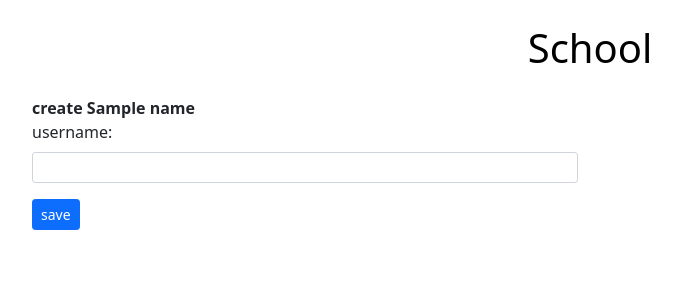
After one commit to guilehm/school, a Django app: template school/core/templates/core/user-detail.html in a window 1280 px wide. The commit adds this page. Shown: the top 300 px of the page, without its empty margins (50-730 px from the left). Run offline with Django 3.2, Linux system fonts and the light colour scheme; tables that the repository leaves empty hold one stand-in row (values such as "Sample post"); the template is opened without the code that fills it: values that come from a table or form of the project are taken from there, most other values are stand-ins (such as "Sample title", 1, 10 or a date in 2020).

Commit message:
create and improve htmls, update forms and tags

```diff
--- a/school/core/forms.py
+++ b/school/core/forms.py
@@ -1,4 +1,5 @@
 from django import forms
+from django.contrib.auth.hashers import make_password
 
 from school.core.models import Teacher, Student
 
@@ -13,6 +14,9 @@ class UserForm(forms.ModelForm):
             'password': forms.PasswordInput(),
         }
 
+    def clean_password(self):
+        return make_password(self.cleaned_data['password'])
+
 
 class TeacherForm(UserForm):
     class Meta(UserForm.Meta):
@@ -22,3 +26,10 @@ class TeacherForm(UserForm):
 class StudentForm(UserForm):
     class Meta(UserForm.Meta):
         model = Student
+
+
+class TeacherChangeForm(TeacherForm):
+    class Meta(TeacherForm.Meta):
+        fields = (
+            'username',
+        )
--- a/school/core/templates/core/_base.html
+++ b/school/core/templates/core/_base.html
@@ -8,7 +8,12 @@
           rel="stylesheet" integrity="sha384-+0n0xVW2eSR5OomGNYDnhzAbDsOXxcvSN1TPprVMTNDbiYZCxYbOOl7+AMvyTG2x"
           crossorigin="anonymous">
     <title>School!</title>
-
+    <style>
+        .link {
+            color: black;
+            text-decoration: none;
+        }
+    </style>
 </head>
 <body>
 
@@ -19,7 +24,7 @@
           <button type="button" class="btn-close" data-bs-dismiss="alert" aria-label="Close"></button>
         </div>
     {% endfor %}
-    <h1 class="text-center my-4">School</h1>
+    <h1 class="text-center my-4"><a href="{% url 'index' %}" class="link">School</a></h1>
     {% block body %}
     {% endblock %}
 </div>
--- a/school/core/templates/core/tags/user-change-form.html
+++ b/school/core/templates/core/tags/user-change-form-tag.html
@@ -1,5 +1,5 @@
 <form class="mb-5" method="post" action="?type={{ name }}" autocomplete="off">
-    <strong>create {{ name }}</strong>
+    <strong>{{ method|default:'create' }} {{ name }}</strong>
     <fieldset>
     {% csrf_token %}
     {% for field in form %}
--- a/school/core/templates/core/tags/user-table.html
+++ b/school/core/templates/core/tags/user-table-tag.html
@@ -10,7 +10,7 @@
     {% for instance in instances %}
         <tr>
             <td class="text-center">{{ instance.id }}</td>
-            <td>{{ instance.username }}</td>
+            <td><a href="{{ instance.get_absolute_url }}" class="link">{{ instance.username }}</a></td>
             <td class="text-center">{{ instance.relation.count }}</td>
         </tr>
     {% endfor %}
--- /dev/null
+++ b/school/core/templates/core/user-detail.html
@@ -0,0 +1,12 @@
+{% extends 'core/_base.html' %}
+{% load tags %}
+
+{% block styles %}
+{% endblock %}
+{% block body %}
+    <div class="row">
+        <div class="col-md-6">
+            {% user_change_form form name method %}
+        </div>
+    </div>
+{% endblock %}
--- a/school/core/templatetags/tags.py
+++ b/school/core/templatetags/tags.py
@@ -3,7 +3,7 @@ from django import template
 register = template.Library()
 
 
-@register.inclusion_tag('core/tags/user-table.html')
+@register.inclusion_tag('core/tags/user-table-tag.html')
 def user_table(instances, col1, col2):
     return {
         'instances': instances,
@@ -12,6 +12,6 @@ def user_table(instances, col1, col2):
     }
 
 
-@register.inclusion_tag('core/tags/user-change-form.html')
-def user_change_form(form, name):
-    return {'form': form, 'name': name}
+@register.inclusion_tag('core/tags/user-change-form-tag.html')
+def user_change_form(form, name, method=None):
+    return {'form': form, 'name': name, 'method': method}
```
Also changed, not shown: school/core/templates/core/user-list.html (added, +11 -0 lines).
